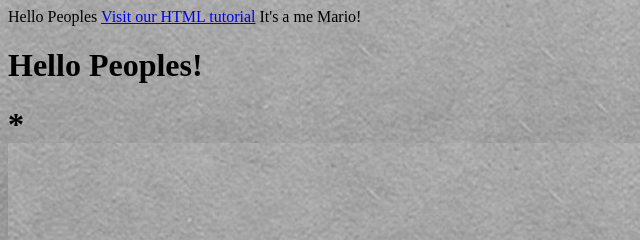
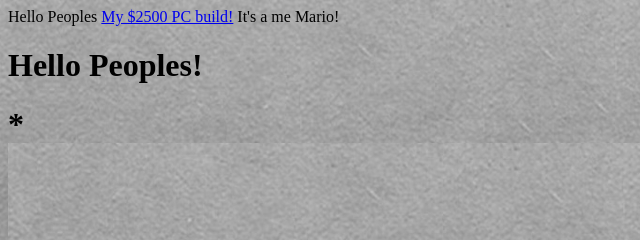
Before and after one commit to 42silasweis/42silasweis.github.io, a plain HTML site: page index.html in a window 1280 px wide. Shown: the top 240 px of the page, 0-640 px from the left. Drawn offline with Linux system fonts and the light colour scheme.

Commit message:
Update index.html

```diff
--- a/index.html
+++ b/index.html
@@ -1,6 +1,6 @@
 Hello Peoples
 
-<a href="components.html">Visit our HTML tutorial</a>
+<a href="components.html">My $2500 PC build!</a>
 It's a me Mario!
 
 <html>
```
